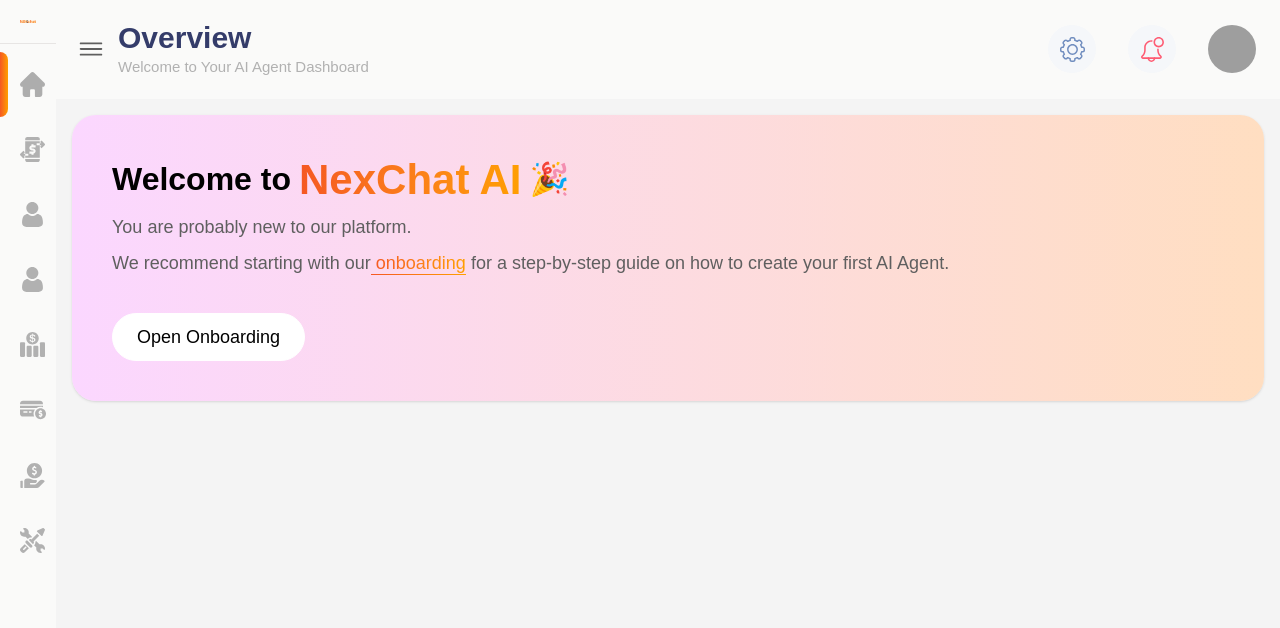
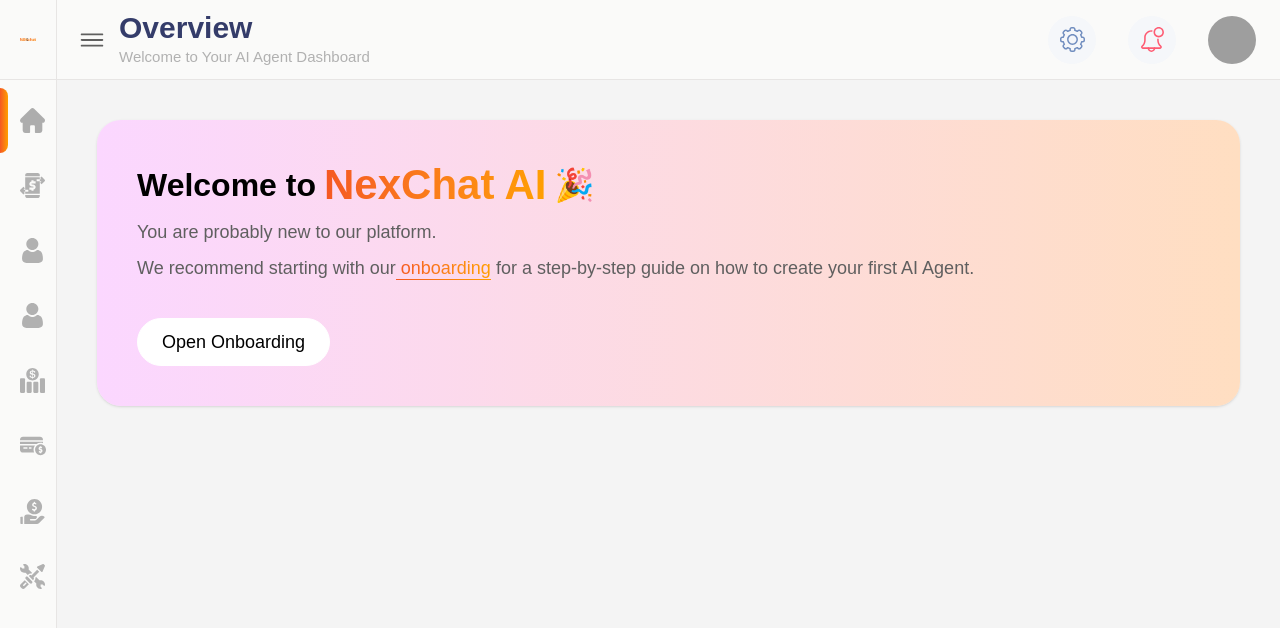
Before and after one commit to bmnazmussakib/nexchat-backend-dashboard, a Next.js app: page / in a window 1280 px wide. Shown: the top 628 px of the page. Built offline with nearby package versions, Linux system fonts and the light colour scheme; grey boxes are pictures that could not be loaded; a web font is replaced by a local one.

Commit message:
homepage

```diff
--- a/app/components/layout/DashboardLayout.tsx
+++ b/app/components/layout/DashboardLayout.tsx
@@ -20,7 +20,7 @@
                 <input id="my-drawer-4" type="checkbox" className="drawer-toggle" />
                 <div className="drawer-content">
                     {/* Navbar */}
-                    <nav className="navbar w-full bg-stone-50 p-5">
+                    <nav className="navbar w-full h-20 bg-stone-50 px-5 border-b border-stone-200">
                         <label htmlFor="my-drawer-4" aria-label="open sidebar" className="text-3xl mr-3">
                             {/* Sidebar toggle icon */}
                             {/* <svg xmlns="http://www.w3.org/2000/svg" viewBox="0 0 24 24" strokeLinejoin="round" strokeLinecap="round" strokeWidth="2" fill="none" stroke="currentColor" className="my-1.5 inline-block size-4"><path d="M4 4m0 2a2 2 0 0 1 2 -2h12a2 2 0 0 1 2 2v12a2 2 0 0 1 -2 2h-12a2 2 0 0 1 -2 -2z"></path><path d="M9 4v16"></path><path d="M14 10l2 2l-2 2"></path></svg> */}
@@ -84,13 +84,13 @@
                         </div>
                     </nav>
                     {/* Page content here */}
-                    <div className="p-4">{children}</div>
+                    <div className="p-10">{children}</div>
                 </div>
 
-                <div className="drawer-side is-drawer-close:overflow-visible">
+                <div className="drawer-side is-drawer-close:overflow-visible border-r border-stone-200">
                     <label htmlFor="my-drawer-4" aria-label="close sidebar" className="drawer-overlay"></label>
                     <div className="flex min-h-full flex-col items-start bg-stone-50 is-drawer-close:w-14 is-drawer-open:w-64">
-                        <div className='p-5 border-b border-stone-200 w-full flex items-center gap-2'>
+                        <div className='px-5 h-20 border-b border-stone-200 w-full flex items-center gap-2'>
                             <div className="text-[#343C6A]">
                                 <img src={sidebarData.logo.img} alt="" />
                             </div>
```
